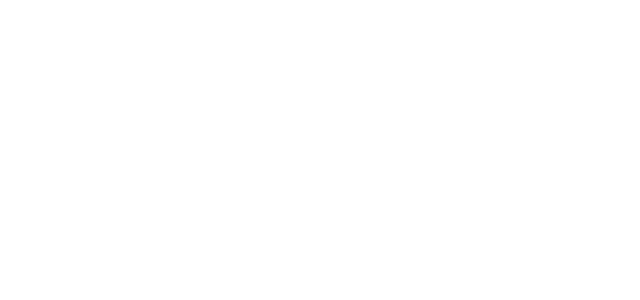
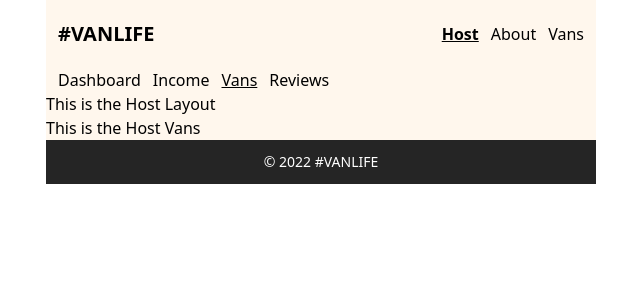
Before and after one commit to KevinRebakure/VanLife, a React (Vite) app: page /host/vans in a window 1280 px wide. Before the commit this address had no page. Shown: the top 300 px of the page, without its empty margins (319-959 px from the left). Built offline with nearby package versions, Linux system fonts and the light colour scheme; what miragejs would draw is missing.

Commit message:
Added van route for the vans section on the host page

```diff
--- a/src/App.jsx
+++ b/src/App.jsx
@@ -9,6 +9,8 @@
 import Income from "./pages/host/Income";
 import Reviews from "./pages/host/Reviews";
 import HostLayout from "./components/HostLayout";
+import HostVans from "./pages/host/HostVans";
+import HostVanDetail from "./pages/host/HostVanDetail";
 
 export default function App() {
   return (
@@ -24,6 +26,8 @@
             <Route index element={<Dashboard />} />
             <Route path="income" element={<Income />} />
             <Route path="reviews" element={<Reviews />} />
+            <Route path="vans" element={<HostVans />} />
+            <Route path="vans/:id" element={<HostVanDetail />} />
           </Route>
         </Route>
       </Routes>
--- a/src/components/HostNav.jsx
+++ b/src/components/HostNav.jsx
@@ -25,6 +25,14 @@
           className={({ isActive }) =>
             isActive ? "underline" : "hover:underline"
           }
+          to="/host/vans"
+        >
+          Vans
+        </NavLink>
+        <NavLink
+          className={({ isActive }) =>
+            isActive ? "underline" : "hover:underline"
+          }
           to="/host/reviews"
         >
           Reviews
--- /dev/null
+++ b/src/pages/host/HostVanDetail.jsx
@@ -0,0 +1,3 @@
+export default function HostVanDetail() {
+  return <h1>This is the Host Van Detail</h1>;
+}
--- /dev/null
+++ b/src/pages/host/HostVans.jsx
@@ -0,0 +1,3 @@
+export default function HostVans() {
+  return <h1>This is the Host Vans</h1>;
+}
```
